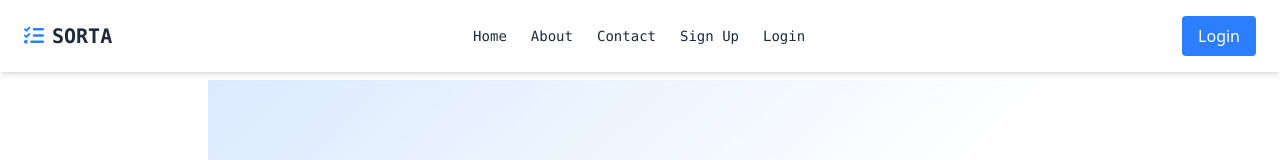
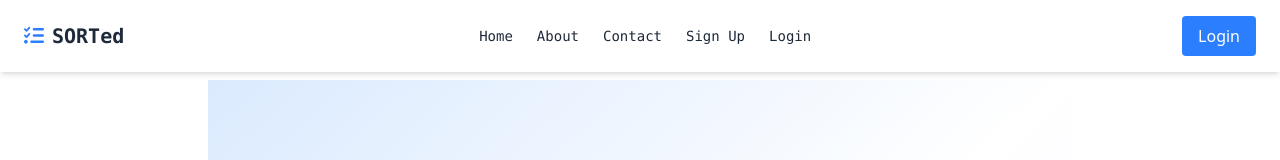
Before and after one commit to breconm/SORTA, a React (Vite) app: page / in a window 1280 px wide. Shown: the top 160 px of the page. Built offline with nearby package versions, Linux system fonts and the light colour scheme.

Commit message:
change name

```diff
--- a/src/components/Navbar/Navbar.jsx
+++ b/src/components/Navbar/Navbar.jsx
@@ -15,7 +15,7 @@ const Navbar = () => {
         {/* Logo */}
         <Link to="/" className="text-xl font-semibold font-mono text-gray-800 hover:text-blue-600 flex items-center">
           <i className="fa-solid fa-list-check pr-2 text-blue-500"></i>
-          SORTA
+          SORTed
         </Link>
 
         {/* Hamburger icon (mobile only) */}
```
